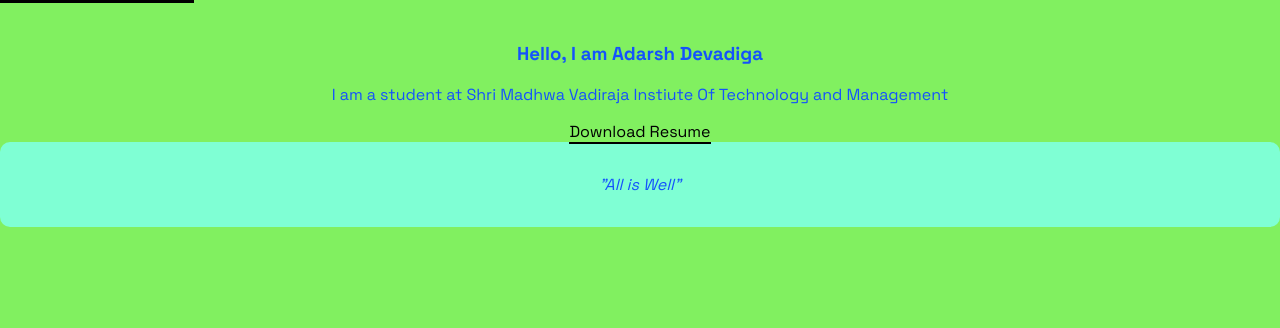
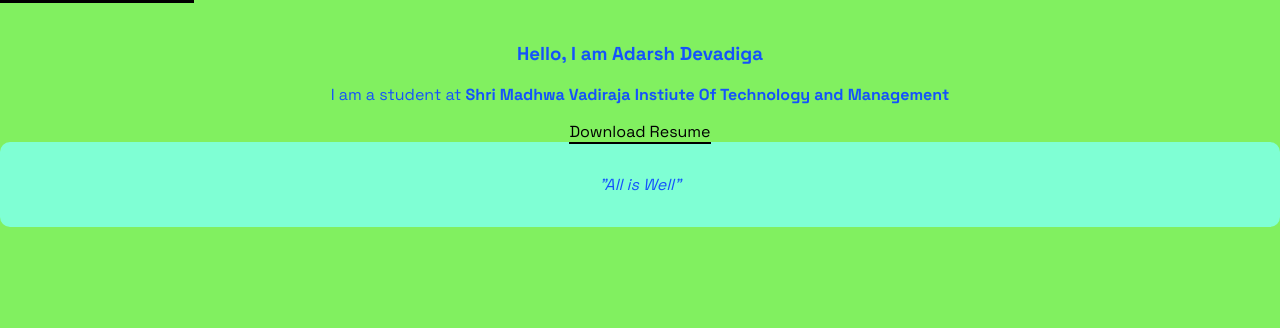
Before and after one commit to AdarshBantakal/simple-website, a plain HTML site: page index.html in a window 1280 px wide. Shown: the part 472-800 px from the top of the page. Drawn offline with nearby package versions, Linux system fonts and the light colour scheme.

Commit message:
Update index.html

```diff
--- a/index.html
+++ b/index.html
@@ -58,7 +58,7 @@
 
             <div class="user-bio">
                 <h3>Hello, I am Adarsh Devadiga</h3>
-                <p> I am a student at<b></b> Shri Madhwa Vadiraja Instiute Of Technology and Management  </p>
+                <p> I am a student at <b> Shri Madhwa Vadiraja Instiute Of Technology and Management </b> </p>
                     <a href="">Download Resume</a>
 
             </div>
```
